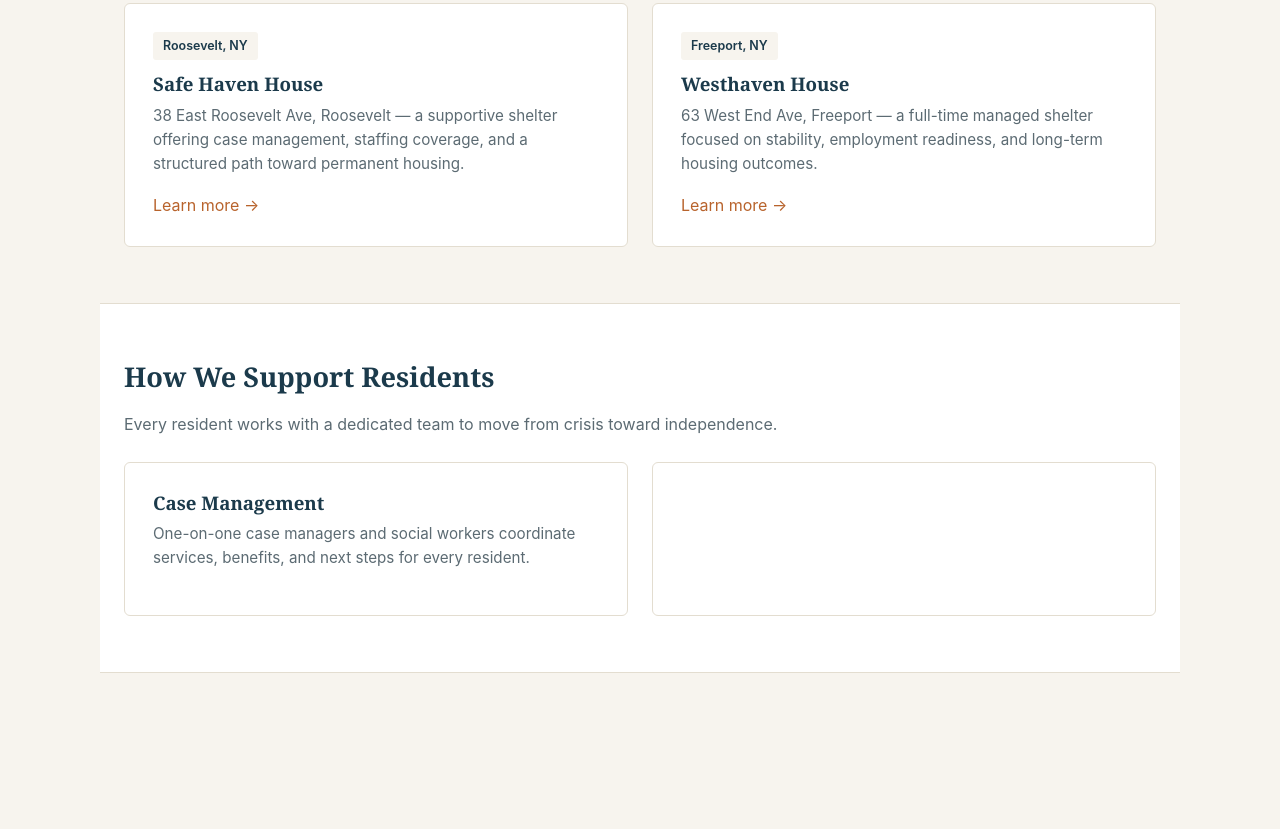
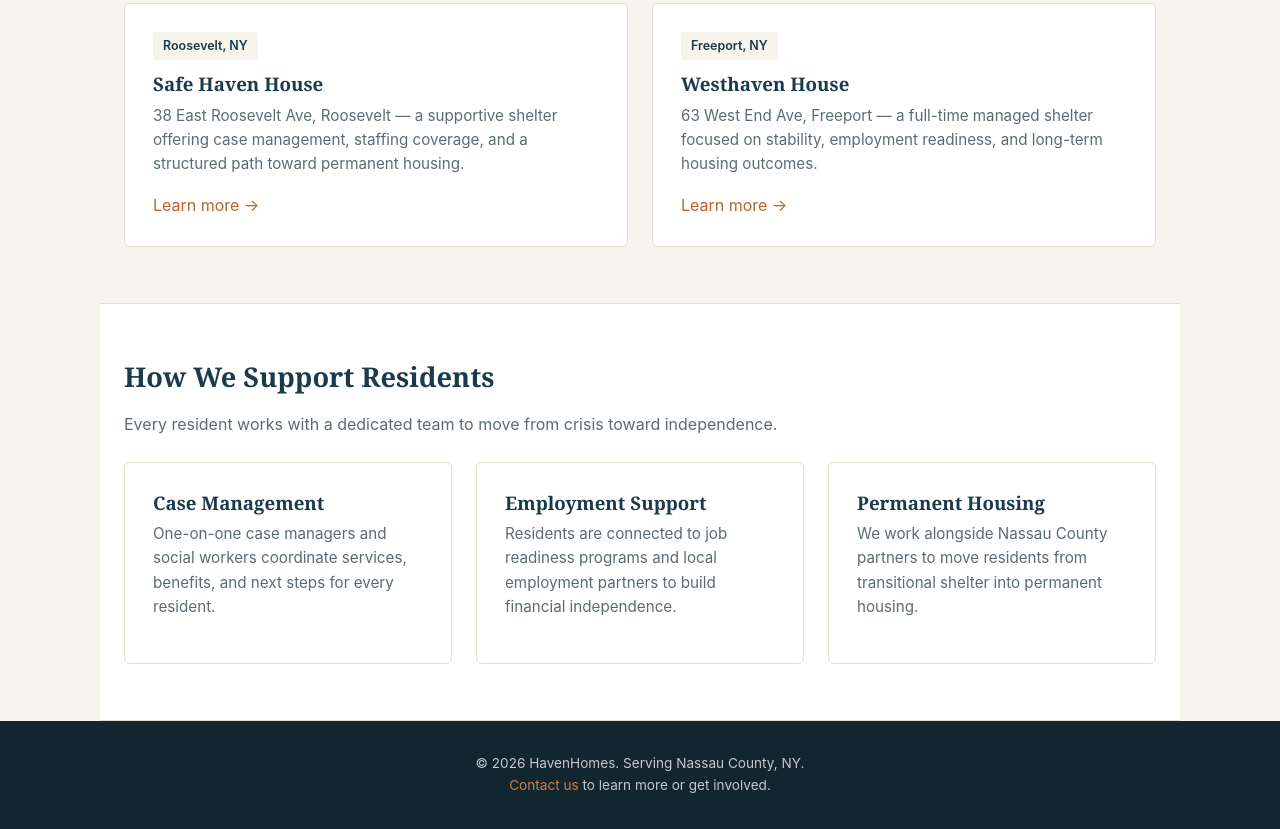
Before and after one commit to djcolantonio/havenhomes-website, a plain HTML site: page index.html in a window 1280 px wide. Shown: the part 927-1756 px from the top of the page. Before the commit the page ends 1600 px from the top, so only its background shows below. Drawn offline with Linux system fonts and the light colour scheme.

Commit message:
Fix: rebuild all HTML files that were silently truncated by a folder sync issue

```diff
--- a/index.html
+++ b/index.html
@@ -68,3 +68,20 @@
       <p>One-on-one case managers and social workers coordinate services, benefits, and next steps for every resident.</p>
     </div>
     <div class="card">
+      <h3>Employment Support</h3>
+      <p>Residents are connected to job readiness programs and local employment partners to build financial independence.</p>
+    </div>
+    <div class="card">
+      <h3>Permanent Housing</h3>
+      <p>We work alongside Nassau County partners to move residents from transitional shelter into permanent housing.</p>
+    </div>
+  </div>
+</div>
+
+<footer>
+  <p>&copy; 2026 HavenHomes. Serving Nassau County, NY.</p>
+  <p><a href="contact.html">Contact us</a> to learn more or get involved.</p>
+</footer>
+
+</body>
+</html>
```
Also changed, not shown: about.html (+5 -1 lines), contact.html (+5 -1 lines), safe-haven-house.html (+5 -1 lines), westhaven-house.html (+5 -1 lines).
